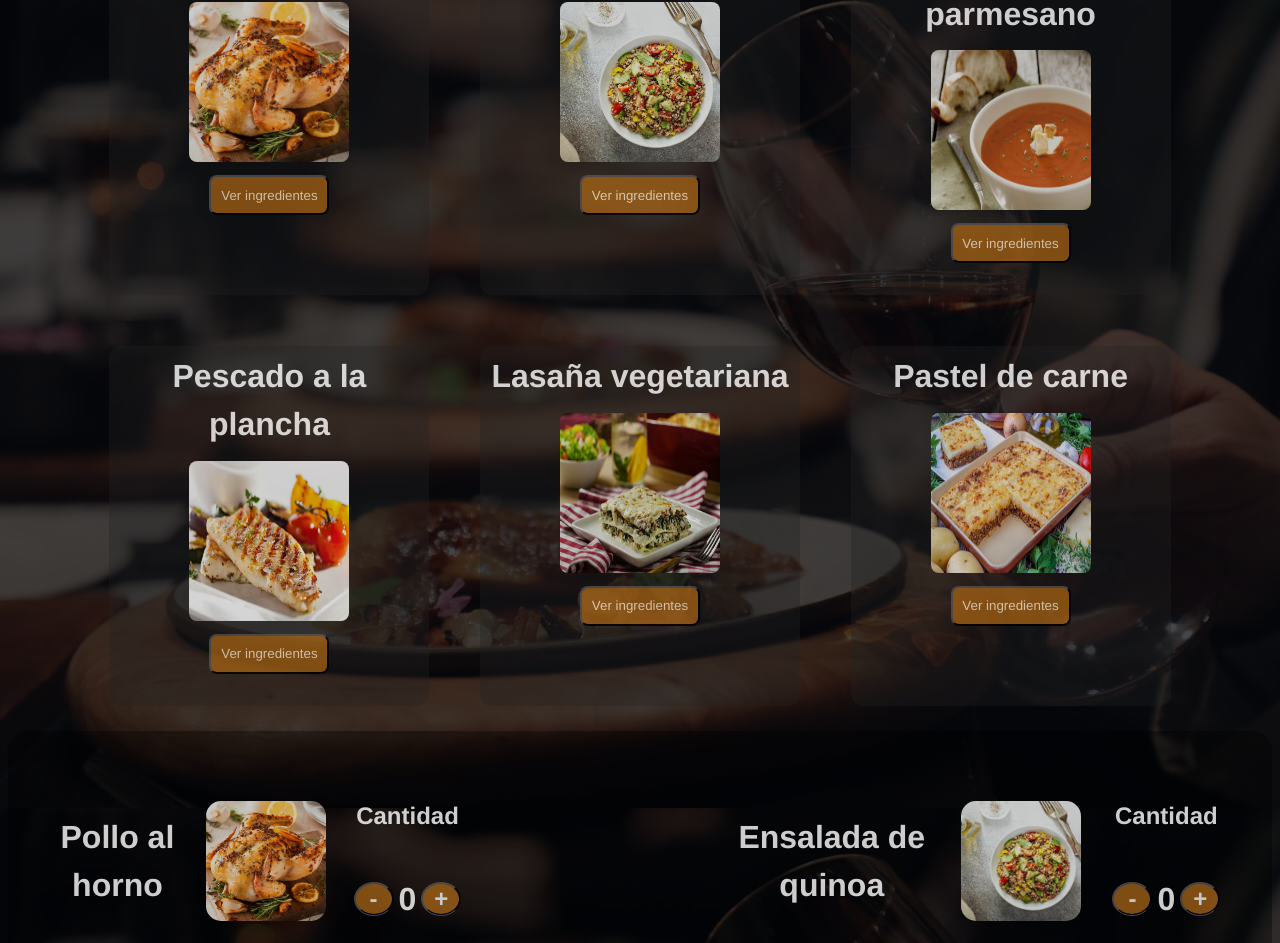
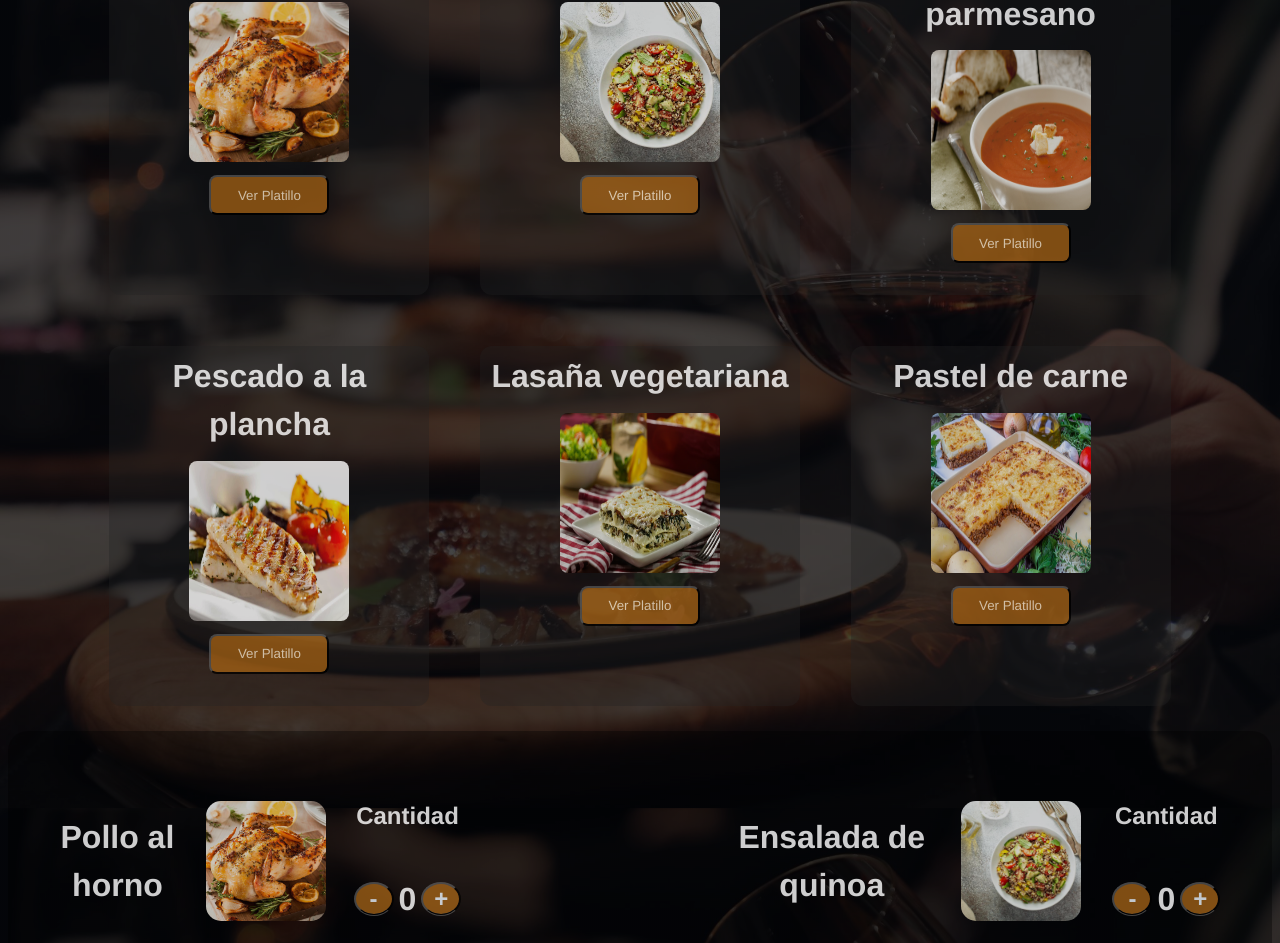
Before and after one commit to Luis-C-g/Pag-Restaurant-ReactJS, a React (Vite) app: page / in a window 1280 px wide. Shown: the part 898-1841 px from the top of the page. Built offline with nearby package versions, Linux system fonts and the light colour scheme.

Commit message:
actualizacion

```diff
--- a/src/Seccsecundaria/secundaria.jsx
+++ b/src/Seccsecundaria/secundaria.jsx
@@ -13,7 +13,7 @@ function Secundaria(props){
             <h2 className="tplatillo">{props.title}</h2>
             <img className="imge" src={props.ruta} />
             <button className="btnmostrar" onClick={handleClick}>
-                {mostrarInfo ? "Ocultar" : "Ver ingredientes"}
+                {mostrarInfo ? "Ocultar" : "Ver Platillo"}
             </button>
             {mostrarInfo && (<div><p className="descrip">{props.descripcion}</p></div>)}
 
```
